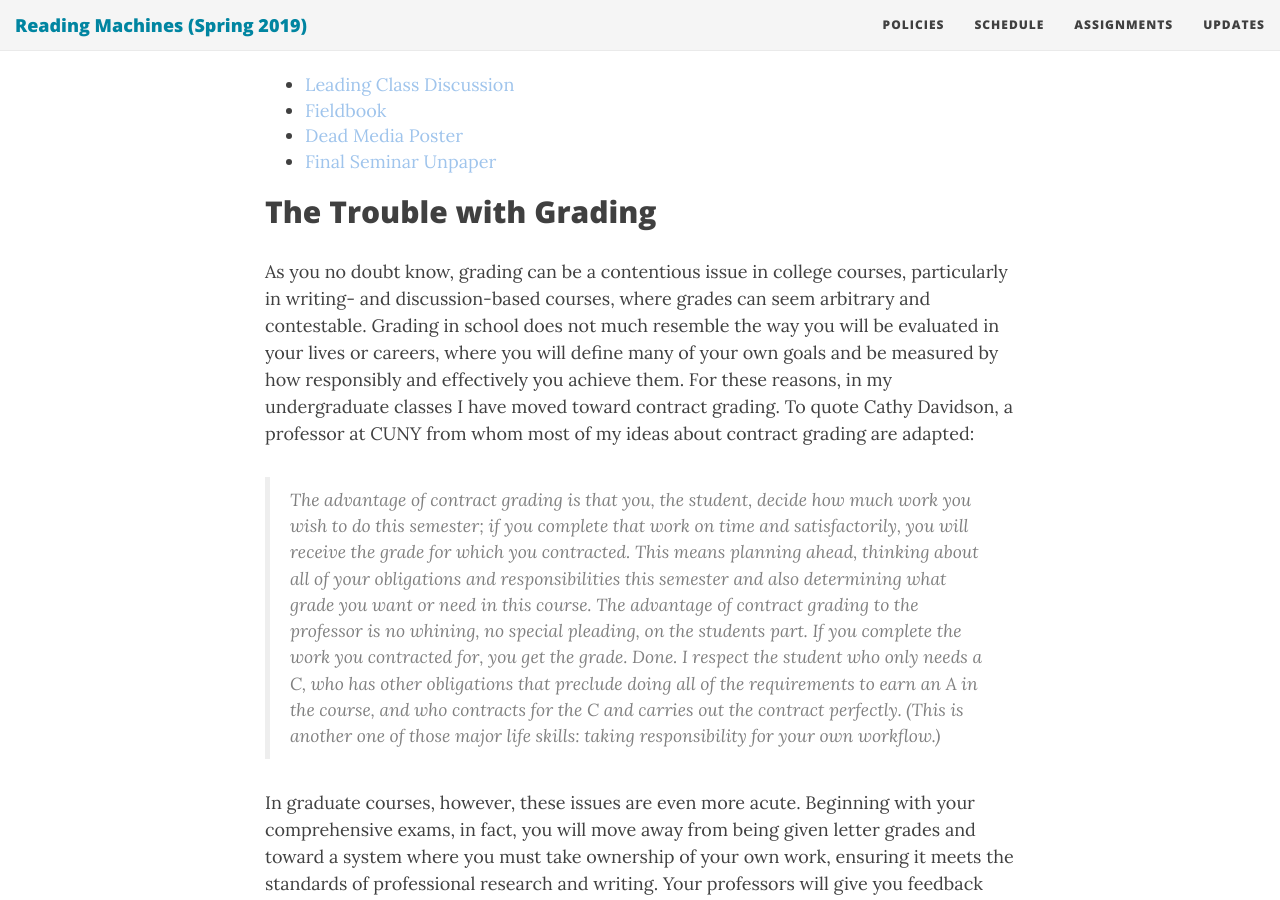
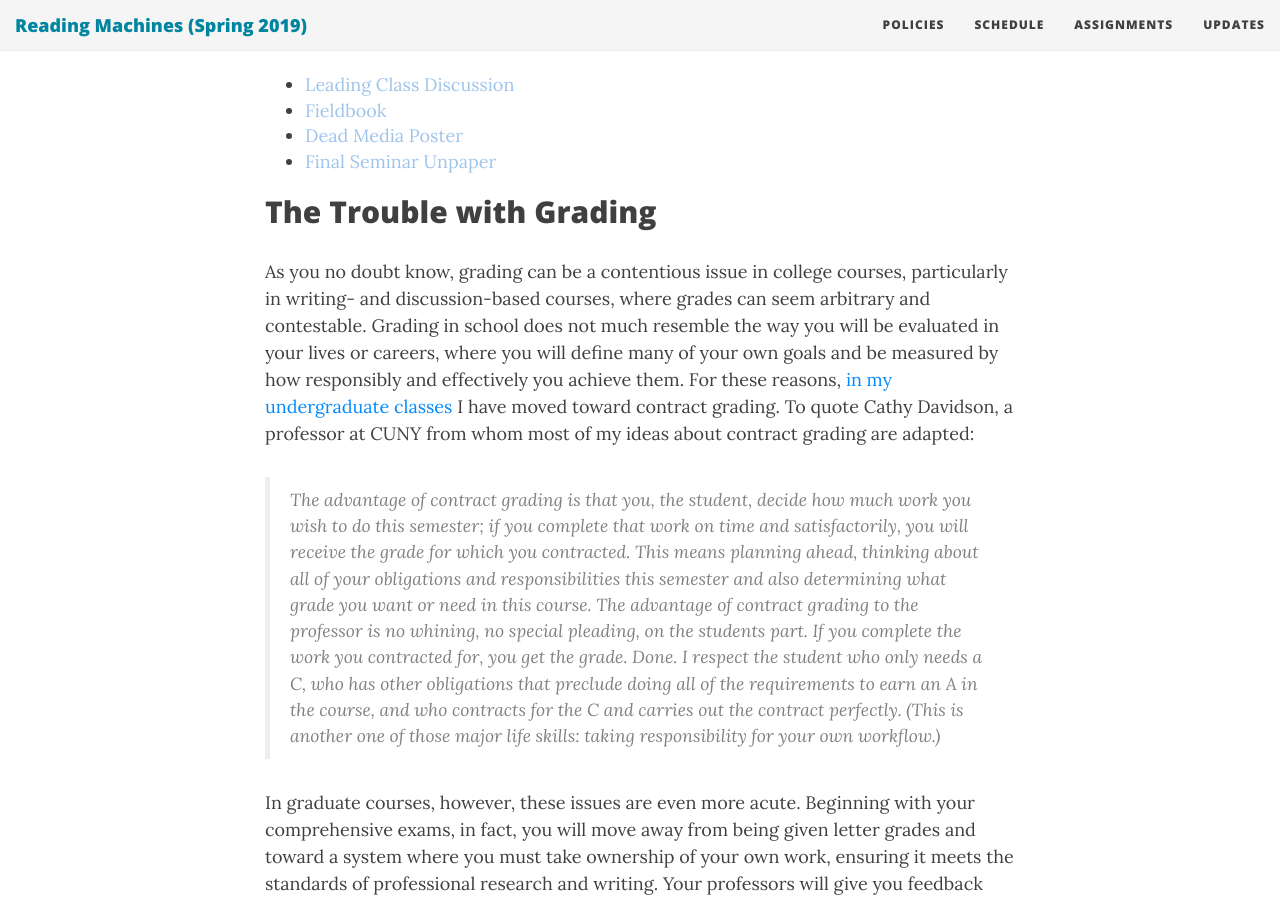
Before and after one commit to rccordell/s19rm, a Jekyll site: the page built from assignments.md, in a window 1280 px wide and 900 px high, scrolled down 452 px. Built offline with Jekyll 4.4.1, drawn with Linux system fonts in a browser that asks for light colours; nearby versions of some CDN libraries; some web fonts are replaced; part of the change alters nothing that is shown.

```diff
--- a/assignments.md
+++ b/assignments.md
@@ -11,7 +11,7 @@ bigimg: /img/VictoriaPress-banner.jpg
 
 ## The Trouble with Grading
 
-As you no doubt know, grading can be a contentious issue in college courses, particularly in writing- and discussion-based courses, where grades can seem arbitrary and contestable. Grading in school does not much resemble the way you will be evaluated in your lives or careers, where you will define many of your own goals and be measured by how responsibly and effectively you achieve them. For these reasons, in my undergraduate classes I have moved toward contract grading. To quote Cathy Davidson, a professor at CUNY from whom most of my ideas about contract grading are adapted:
+As you no doubt know, grading can be a contentious issue in college courses, particularly in writing- and discussion-based courses, where grades can seem arbitrary and contestable. Grading in school does not much resemble the way you will be evaluated in your lives or careers, where you will define many of your own goals and be measured by how responsibly and effectively you achieve them. For these reasons, [in my undergraduate classes](https://s19tot.ryancordell.org/assignments/) I have moved toward contract grading. To quote Cathy Davidson, a professor at CUNY from whom most of my ideas about contract grading are adapted:
 
 > The advantage of contract grading is that you, the student, decide how much work you wish to do this semester; if you complete that work on time and satisfactorily, you will receive the grade for which you contracted. This means planning ahead, thinking about all of your obligations and responsibilities this semester and also determining what grade you want or need in this course. The advantage of contract grading to the professor is no whining, no special pleading, on the students part. If you complete the work you contracted for, you get the grade. Done. I respect the student who only needs a C, who has other obligations that preclude doing all of the requirements to earn an A in the course, and who contracts for the C and carries out the contract perfectly. (This is another one of those major life skills: taking responsibility for your own workflow.)
 
```
